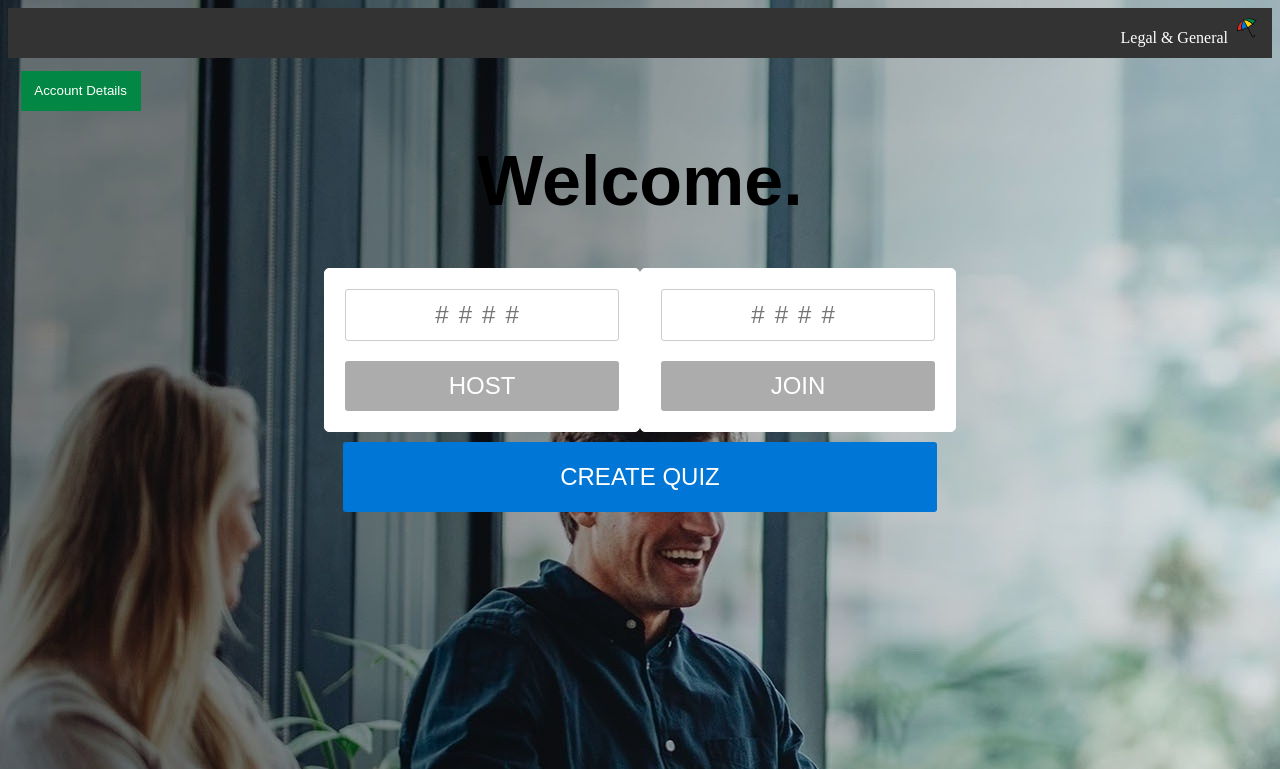
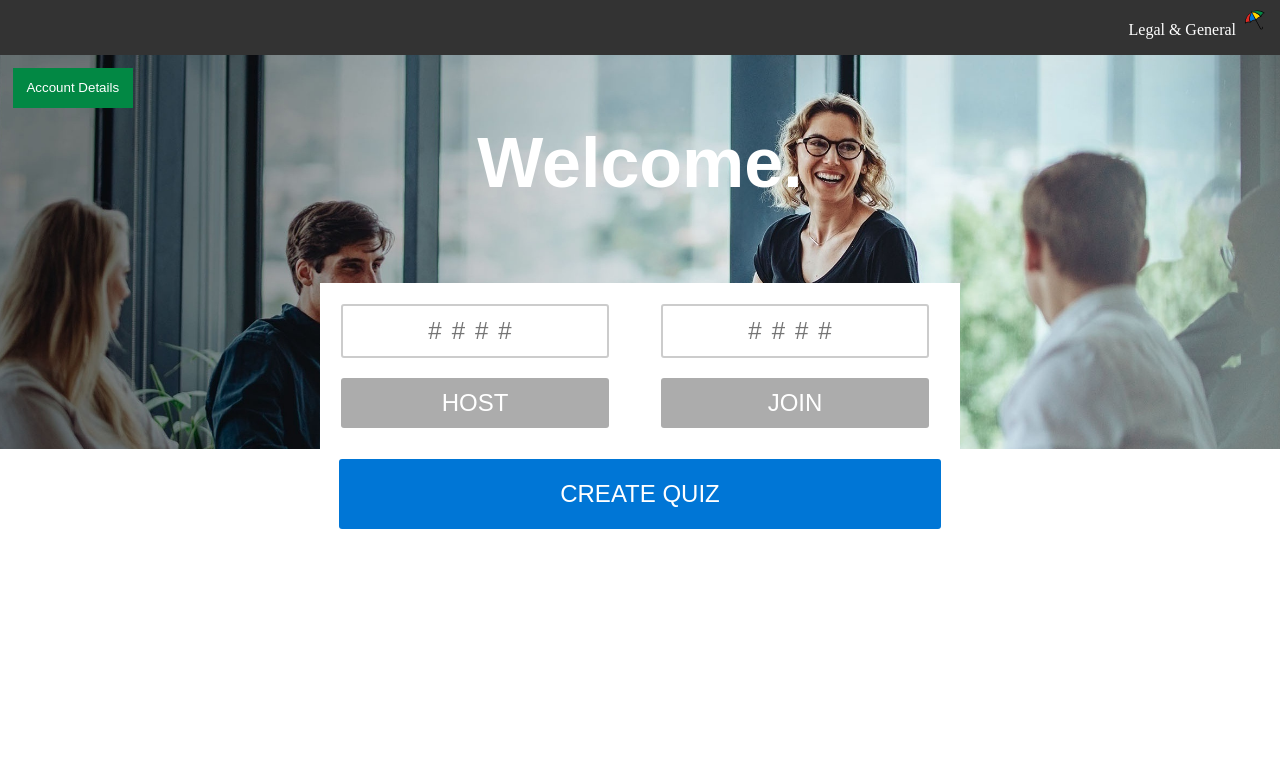
Before and after one commit to ben-hockley/Client-Project-Y1, a Flask app: template templates/Main Page.html in a window 1280 px wide. Shown: the top 769 px of the page. Run offline with Flask 3, Linux system fonts and the light colour scheme; the template is opened without the code that fills it, so the values that code supplies are empty.

Commit message:
layout completed for the main page. approutes have been modified for cleaner browswer

```diff
--- a/Server.py
+++ b/Server.py
@@ -14,10 +14,12 @@
     if request.method == 'GET':
         return render_template('Create_Account.html')
 
-@app.route("/mainPage", methods=['GET'])
-def returnHome():
-    if request.method == 'GET':
-        return render_template('Main_Page.html')
+#taken this out as alternative was made for testing different route with better naming
+
+# @app.route("/mainPage", methods=['GET'])
+# def returnHome():
+#     if request.method == 'GET':
+#         return render_template('Main_Page.html')
 
 @app.route("/accountDetails", methods=['GET'])
 def returnAccountDetails():
@@ -71,12 +73,16 @@
 
 
 
-@app.route("/login", methods=['GET'])
+@app.route("/")
+def redirectLogin():
+    return redirect('/login')
+
+@app.route("/login")
 def returnLogin():
-    if request.method == 'GET':
-        return render_template('Log on.html')
+    return render_template('Log on.html')
 
-@app.route("/home", methods=['POST'])
+
+@app.route("/loginFunction", methods=['POST'])
 def logonFunction():
     if request.method == 'POST':
         username = request.form.get("username")
@@ -93,21 +99,26 @@
                 if isExist[0][0] == password:
                     global user
                     user = username
-                    return render_template("Main Page.html")
+                    print(user)
+                    return redirect("/home")
                 else:
                     message = "Username and password don't match"
                     print(message)
-                    return redirect('login')
+                    return redirect('/login')
             else:
                 message = "User not found"
                 print(message)
-                return redirect('login')
+                return redirect('/login')
         except Exception as e:
             cur.close()
             print(e)
             message = "Database error"
         print(message)
-        return redirect('login')
+        return redirect('/login')
+
+@app.route("/home")
+def returnHome():
+        return render_template("Main Page.html")
 
 if __name__ == "__main__":
     app.run(debug=True)
--- a/static/CSS/Main Page.css
+++ b/static/CSS/Main Page.css
@@ -1,5 +1,10 @@
 body {
-    background-image: url("static/img/homePageBanner.jpg");
+    background-image: url("/static/img/homePageBanner.jpg");
+    margin: 0;
+    padding: 0;
+    background-repeat: no-repeat;
+    background-size: cover;
+    background-position: center;
 }
 #accountLink {
     background-color: #028844;
@@ -15,18 +20,22 @@
     font-family: Arial, Helvetica, sans-serif;
     font-size: 70px;
     text-align: center;
-    margin-top: 30px;
-    margin-bottom: 0;
+    margin-top: 15px;
+    margin-bottom: 80px;
+    color: white;
 }
 .inputBoxs {
     display: flex;
+    flex-wrap: wrap;
     margin-left: 25%;
     margin-right: 25%;
+    background-color: white;
 }
 .quizPathBox {
+    flex: 1;
     margin: 100px auto;
-    margin-top: 5%;
-    width: 300px;
+    margin-top: 0;
+    width: fit-content;
     padding: 20px;
     border: 1px white solid;
     border-radius: 5px;
@@ -34,24 +43,23 @@
     float: left;
     margin-bottom: 0px;
 }
-.quizPathBox h1 {
-    margin-top: 0;
-}
 .quizPathBox input {
-    width: 92%;
+    width: 260px;
     height: 30px;
-    padding: 10px;
+    padding-top: 10px;
+    padding-bottom: 10px;
     margin: 0;
-    border: 1px solid #ccc;
+    border: 2px solid #ccc;
     border-radius: 3px;
     font-size: 150%;
     text-align: center;
     letter-spacing: 10px;
 }
 .quizPathBox button {
-    width: 100%;
+    width: 268px;
     height: 50px;
     padding: 10px;
+    margin: auto;
     margin-top: 20px;
     background-color: #0076D6;
     color: white;
@@ -64,10 +72,14 @@
 button[disabled]{
   background-color: #acacac;
 }
+.createQuizButtonSection{
+    background-color: white;
+}
 .createQuizButton{
     display: inline;
     margin: 26.5%;
     margin-top: 10px;
+
 }
 .createQuizButton button {
     width: 47%;
--- a/static/CSS/navBar.css
+++ b/static/CSS/navBar.css
@@ -1,7 +1,8 @@
 .navbar-legal-and-general {
     background-color: #333;
     width: 100%;
-    height: 50px;
+    height: 55px;
+    margin-top: none;
 
 }
 .navbar-logo {
--- a/templates/Log on.html
+++ b/templates/Log on.html
@@ -18,7 +18,7 @@
 
         <section class="loginBox">
             <h1>LOG IN REQUIRED</h1>
-            <form id="loginForm" method="post" action="/home">
+            <form id="loginForm" method="post" action="/loginFunction">
                 <label for="username">Username:</label>
                 <input type="text" id="username" name="username" required>
                 <label for="password">Password:</label>
--- a/templates/Main Page.html
+++ b/templates/Main Page.html
@@ -27,8 +27,10 @@
     </form>
 </section>
 </div>
+<section class="createQuizButtonSection">
 <div class="createQuizButton">
 <a href="/createQuiz"><button type="button">CREATE QUIZ</button></a>
 </div>
+</section>
 <script src="static/JS/Main Page.js"></script>
 {% endblock%}
```
